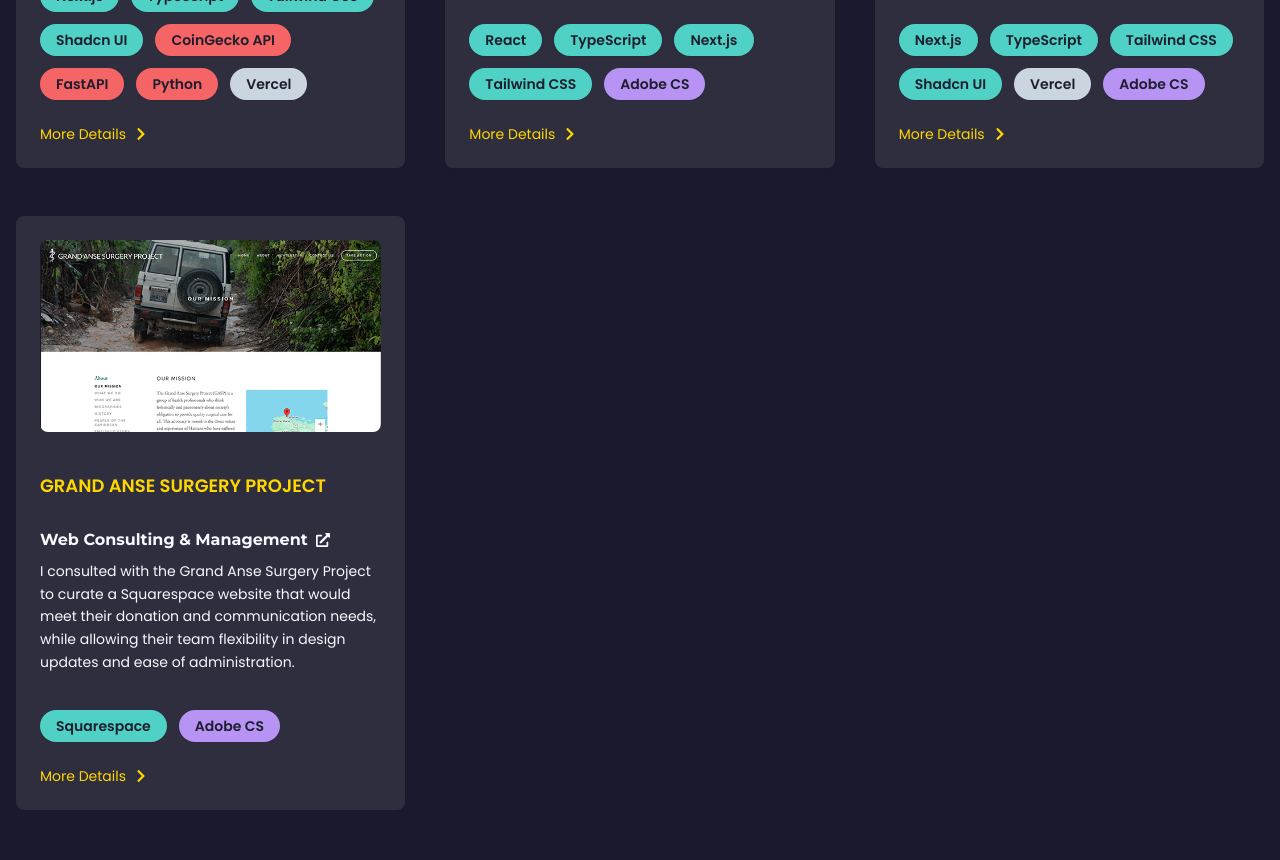
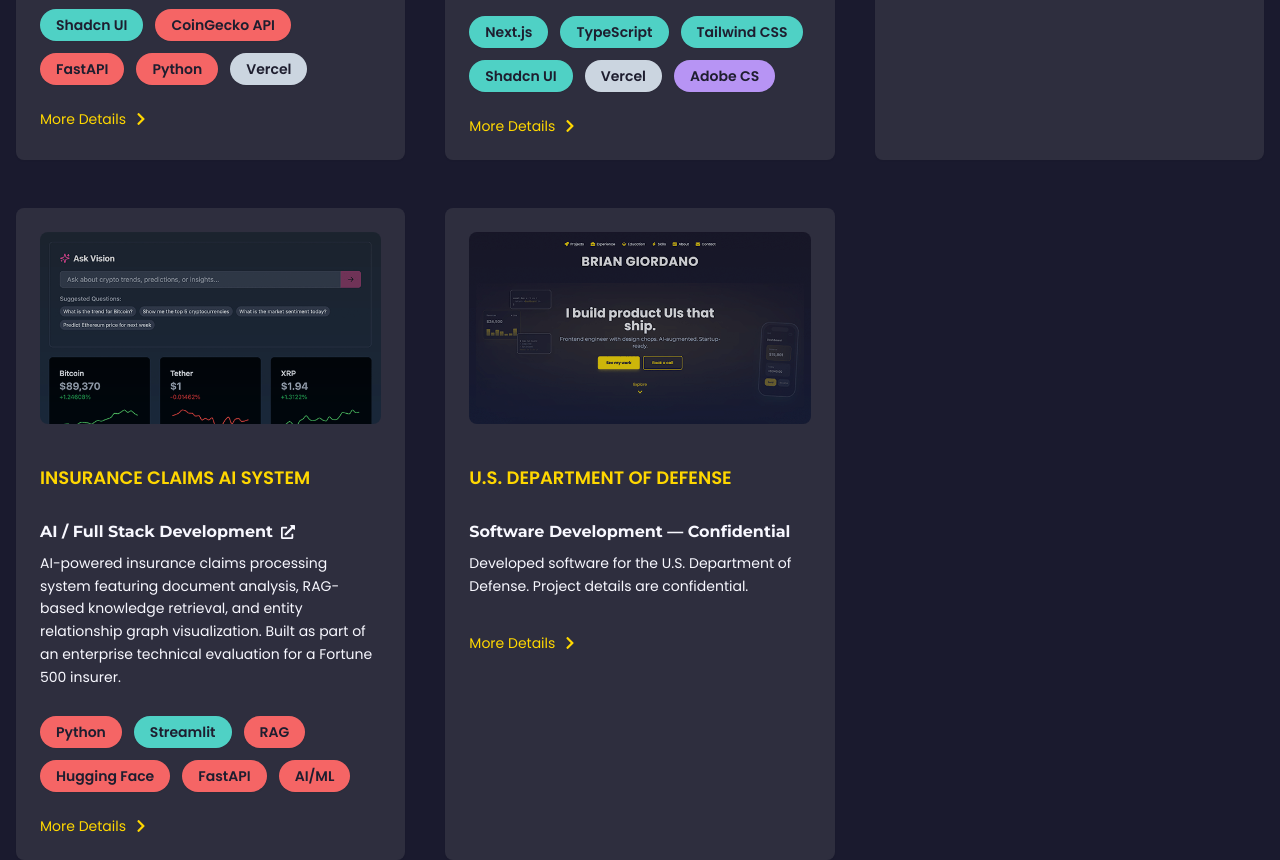
Before and after one commit to brian-giordano/portfolio-2024, a Next.js app: page / in a window 1280 px wide. Shown: the part 1560-2420 px from the top of the page. Built offline with nearby package versions, Linux system fonts and the light colour scheme.

Commit message:
update Skills UI and minor Card component UI tweaks.

```diff
--- a/components/ProjectsSection.tsx
+++ b/components/ProjectsSection.tsx
@@ -9,6 +9,8 @@ import VisionDashboardThumbnail from "../assets/images/vision-dashboard-thumbnai
 import PortfolioWebsiteThumbnail from "../assets/images/portfolio-website-thumbnail-v2.png";
 import GaspThumbnail from "../assets/images/portfolio-GASP-thumbnail-v2.png";
 import ChrisStrattonThumbnail from "../assets/images/portfolio-Chirs-Stratton-thumbnail-v2.png";
+import InsuranceAIThumbnail from "../assets/images/vision-dashboard-thumbnail-v2.png"; // temp placeholder
+import DODThumbnail from "../assets/images/portfolio-website-thumbnail-v2.png"; // temp placeholder
 
 import NextImage from "next/image";
 import { motion, AnimatePresence } from "framer-motion";
@@ -78,49 +80,49 @@ const ProjectsSection: React.FC = () => {
           projectImageUrl: VisionDashboardThumbnail.src,
         },
       },
-      {
-        imageUrl: PortfolioWebsiteThumbnail,
-        title: "Portfolio Redesign (This website!)",
-        alt: "Portfolio website screenshot",
-        orgName: "Full Stack Development",
-        orgLink: "",
-        description: (
-          <p className="text-gray-200">
-            This portfolio website represents my creative vision brought to
-            life, designed and built entirely by myself. It showcases my work
-            through custom animations, interactive elements, and thoughtful UI
-            design that reflects my personal aesthetic and technical abilities.
-          </p>
-        ),
-        stackUsed: [
-          { name: "React", category: "Frontend" },
-          { name: "TypeScript", category: "Frontend" },
-          { name: "Next.js", category: "Frontend" },
-          { name: "Tailwind CSS", category: "Frontend" },
-          { name: "Adobe CS", category: "Design" },
-        ],
-        moreDetails: (
-          <div className="text-gray-200">
-            <p>
-              The site features custom animations, interactive UI elements, and
-              a clean, modern design that highlights my skills and projects.
-            </p>
-            <p>
-              Built with React and Next.js, styled with Tailwind CSS, and
-              designed with Adobe Creative Suite.
-            </p>
-          </div>
-        ),
-        sizes: "(max-width: 1024px) 100vw, 1024px",
-        thumbnailConfig: {
-          useStyled: true,
-          accentColor: "gold",
-          bgGradient: "from-mediumCharcoal to-darkSlate",
-          thumbnailType: "portfolioRedesign",
-          animationKey: "scanLine",
-          projectImageUrl: PortfolioWebsiteThumbnail.src,
-        },
-      },
+      // {
+      //   imageUrl: PortfolioWebsiteThumbnail,
+      //   title: "Portfolio Redesign (This website!)",
+      //   alt: "Portfolio website screenshot",
+      //   orgName: "Full Stack Development",
+      //   orgLink: "",
+      //   description: (
+      //     <p className="text-gray-200">
+      //       This portfolio website represents my creative vision brought to
+      //       life, designed and built entirely by myself. It showcases my work
+      //       through custom animations, interactive elements, and thoughtful UI
+      //       design that reflects my personal aesthetic and technical abilities.
+      //     </p>
+      //   ),
+      //   stackUsed: [
+      //     { name: "React", category: "Frontend" },
+      //     { name: "TypeScript", category: "Frontend" },
+      //     { name: "Next.js", category: "Frontend" },
+      //     { name: "Tailwind CSS", category: "Frontend" },
+      //     { name: "Adobe CS", category: "Design" },
+      //   ],
+      //   moreDetails: (
+      //     <div className="text-gray-200">
+      //       <p>
+      //         The site features custom animations, interactive UI elements, and
+      //         a clean, modern design that highlights my skills and projects.
+      //       </p>
+      //       <p>
+      //         Built with React and Next.js, styled with Tailwind CSS, and
+      //         designed with Adobe Creative Suite.
+      //       </p>
+      //     </div>
+      //   ),
+      //   sizes: "(max-width: 1024px) 100vw, 1024px",
+      //   thumbnailConfig: {
+      //     useStyled: true,
+      //     accentColor: "gold",
+      //     bgGradient: "from-mediumCharcoal to-darkSlate",
+      //     thumbnailType: "portfolioRedesign",
+      //     animationKey: "scanLine",
+      //     projectImageUrl: PortfolioWebsiteThumbnail.src,
+      //   },
+      // },
       {
         imageUrl: ChrisStrattonThumbnail,
         title: "Chris Stratton for City Council (In Production)",
@@ -210,6 +212,87 @@ const ProjectsSection: React.FC = () => {
           thumbnailType: "grandAnse",
           animationKey: "scanLine",
           projectImageUrl: GaspThumbnail.src,
+        },
+      },
+      {
+        imageUrl: InsuranceAIThumbnail,
+        title: "Insurance Claims AI System",
+        alt: "Insurance Claims AI dashboard screenshot",
+        orgName: "AI / Full Stack Development",
+        orgLink: "https://insurance-claim-ai.onrender.com",
+        description: (
+          <p>
+            AI-powered insurance claims processing system featuring document
+            analysis, RAG-based knowledge retrieval, and entity relationship
+            graph visualization. Built as part of an enterprise technical
+            evaluation for a Fortune 500 insurer.
+          </p>
+        ),
+        stackUsed: [
+          { name: "Python", category: "Backend" },
+          { name: "Streamlit", category: "Frontend" },
+          { name: "RAG", category: "Backend" },
+          { name: "Hugging Face", category: "Backend" },
+          { name: "FastAPI", category: "Backend" },
+          { name: "AI/ML", category: "Backend" },
+        ],
+        moreDetails: (
+          <div>
+            <p>
+              Built a full AI pipeline for processing insurance claims
+              end-to-end, including document ingestion, NLP extraction, and a
+              RAG-powered knowledge assistant that answers policy questions with
+              confidence scores.
+            </p>
+            <ul>
+              <li>Document analysis & metadata extraction</li>
+              <li>RAG knowledge base with confidence scoring</li>
+              <li>Entity relationship graph visualization</li>
+              <li>Streamlit UI with multi-tab interface</li>
+              <li>Deployed on Render (may take 30s to wake from sleep)</li>
+            </ul>
+          </div>
+        ),
+        sizes: "(max-width: 1024px) 100vw, 1024px",
+        thumbnailConfig: {
+          useStyled: true,
+          accentColor: "gold",
+          bgGradient: "from-mediumCharcoal to-darkSlate",
+          thumbnailType: "cryptoDashboard",
+          animationKey: "scanLine",
+          projectImageUrl: InsuranceAIThumbnail.src,
+        },
+      },
+      {
+        imageUrl: DODThumbnail,
+        title: "U.S. Department of Defense",
+        alt: "Department of Defense project",
+        orgName: "Software Development — Confidential",
+        orgLink: "",
+        description: (
+          <p>
+            Developed software for the U.S. Department of Defense. Project
+            details are confidential.
+          </p>
+        ),
+        stackUsed: [],
+        moreDetails: (
+          <div>
+            <p>
+              Engaged as a software developer on a U.S. Department of Defense
+              project. Due to the nature of the work, specific details,
+              technologies, and deliverables cannot be disclosed publicly.
+            </p>
+          </div>
+        ),
+        sizes: "(max-width: 1024px) 100vw, 1024px",
+        thumbnailConfig: {
+          useStyled: true,
+          accentColor: "gold",
+          bgGradient: "from-mediumCharcoal to-darkSlate",
+          thumbnailType: "portfolioRedesign",
+          animationKey: "scanLine",
+          projectImageUrl: DODThumbnail.src,
         },
       },
     ],
--- a/components/SkillsSection.tsx
+++ b/components/SkillsSection.tsx
@@ -1,20 +1,61 @@
 import React from "react";
-import skillsData from "../data/skills.json"; // Ensure this path is correct
-import SkillsCard from "./ui/SkillsCard"; // Ensure this path is correct
+import skillsData from "../data/skills.json";
+import CardsList from "./ui/CardsList";
+import type { CardProps } from "./ui/Card";
+import type { PillCategory } from "./ui/Pill";
 
-// Type assertion for skillsData
-const typedSkillsData = skillsData as Array<{
+type Skill = {
   title: string;
   level: number;
-  category: "Frontend" | "Backend" | "Database" | "DevOps" | "Design"; // Ensure these match your categories
+  category: "Frontend" | "Backend" | "Database" | "DevOps" | "Design";
   subtitles?: string[];
-}>;
+};
+
+const typedSkillsData = skillsData as Skill[];
+
+const categoryOrder: Skill["category"][] = [
+  "Frontend",
+  "Backend",
+  "Design",
+  "Database",
+  "DevOps",
+];
+
+const categoryLabels: Record<Skill["category"], string> = {
+  Frontend: "Frontend & UI",
+  Backend: "Backend & AI",
+  Design: "Design & Creative",
+  Database: "Databases",
+  DevOps: "DevOps & Tooling",
+};
+
+const categoryDescriptions: Record<Skill["category"], string> = {
+  Frontend: "Building fast, responsive, and polished user interfaces.",
+  Backend: "AI pipelines, APIs, automation, and server-side logic.",
+  Design: "Visual design, generative AI, and creative tooling.",
+  Database: "Data modeling and storage solutions.",
+  DevOps: "Version control, deployment, and developer tooling.",
+};
 
 const SkillsSection: React.FC = () => {
+  const cards: CardProps[] = categoryOrder.map((cat) => {
+    const skills = typedSkillsData.filter((s) => s.category === cat);
+    return {
+      title: categoryLabels[cat],
+      alt: categoryLabels[cat],
+      orgName: "",
+      description: <p>{categoryDescriptions[cat]}</p>,
+      stackUsed: skills.map((s) => ({
+        name: s.title,
+        category: s.category as PillCategory,
+      })),
+    };
+  });
+
   return (
-    <div className="skills-section container mx-auto rounded p-4 m-4 mb-10 md:p-8">
-      <SkillsCard skills={typedSkillsData} />
-    </div>
+    <section id="skills" className="section-content">
+      <CardsList cards={cards} />
+    </section>
   );
 };
 
--- a/components/ui/Card.tsx
+++ b/components/ui/Card.tsx
@@ -66,7 +66,6 @@ const Card: React.FC<CardProps> = ({
         <div className="relative w-full aspect-video mb-6 overflow-hidden rounded-lg group">
           {useStyledThumbnail ? (
             <>
-              {/* Restore your full styled thumbnail code here if more than background */}
               {thumbnailConfig?.projectImageUrl && (
                 <div
                   className="absolute inset-0 bg-cover bg-center bg-no-repeat transition-all duration-500 group-hover:scale-105"
@@ -149,12 +148,12 @@ const Card: React.FC<CardProps> = ({
         </p>
       )}
 
-      <div className="mb-6 text-silverMist text-sm leading-relaxed">
+      <div className="mb-0 text-silverMist text-sm leading-relaxed">
         {description}
       </div>
 
       {stackUsed.length > 0 && (
-        <div className="flex flex-wrap gap-2 mt-auto md:gap-3">
+        <div className="flex flex-wrap gap-2 mt-4 md:gap-3">
           {stackUsed.map((tech) => (
             <Pill key={tech.name} text={tech.name} category={tech.category} />
           ))}
--- a/data/skills.json
+++ b/data/skills.json
@@ -1,96 +1,46 @@
 [
+  { "title": "React", "level": 8, "category": "Frontend" },
+  { "title": "Next.js", "level": 8, "category": "Frontend" },
+  { "title": "TypeScript", "level": 7, "category": "Frontend" },
+  { "title": "JavaScript", "level": 9, "category": "Frontend" },
+  { "title": "HTML & CSS", "level": 10, "category": "Frontend" },
+  { "title": "Tailwind CSS", "level": 8, "category": "Frontend" },
+  { "title": "Framer Motion", "level": 7, "category": "Frontend" },
   {
-    "title": "React",
-    "level": 7,
-    "category": "Frontend"
+    "title": "Component Libraries",
+    "level": 8,
+    "category": "Frontend",
+    "subtitles": ["Shadcn UI, Material UI, Chakra UI"]
+  },
+  { "title": "Python", "level": 7, "category": "Backend" },
+  {
+    "title": "AI Agent Orchestration",
+    "level": 8,
+    "category": "Backend",
+    "subtitles": ["LLMs, RAG, automated pipelines"]
   },
   {
-    "title": "Typescript",
-    "level": 7,
-    "category": "Frontend"
+    "title": "AI Tooling & Workflows",
+    "level": 9,
+    "category": "Backend",
+    "subtitles": ["Claude, ChatGPT, Abacus.AI, Antigravity"]
   },
+  { "title": "REST APIs", "level": 8, "category": "Backend" },
+  { "title": "UI/UX Design", "level": 9, "category": "Design" },
   {
-    "title": "Javascript",
-    "level": 8,
-    "category": "Frontend"
-  },
-  {
-    "title": "Tailwind CSS",
-    "level": 7,
-    "category": "Frontend"
-  },
-  {
-    "title": "Electron",
-    "level": 7,
-    "category": "Frontend"
-  },
-  {
-    "title": "Databases",
-    "level": 6,
-    "category": "Database",
-    "subtitles": ["MongoDB, MySQL"]
-  },
-  {
-    "title": "Modern Frameworks",
-    "level": 7,
-    "category": "Frontend",
-    "subtitles": ["Material UI, Bootstrap, Chakra UI"]
-  },
-  {
-    "title": "HTML",
-    "level": 10,
-    "category": "Frontend"
-  },
-  {
-    "title": "CSS",
-    "level": 10,
-    "category": "Frontend"
-  },
-  {
-    "title": "C, C#, C++",
-    "level": 5,
-    "category": "Backend"
-  },
-  {
-    "title": "Java",
-    "level": 5,
-    "category": "Backend"
-  },
-  {
-    "title": "Git, Github",
-    "level": 8,
-    "category": "DevOps"
-  },
-  {
-    "title": "Unity",
-    "level": 4,
-    "category": "Backend"
-  },
-  {
-    "title": "App/Web Design",
+    "title": "Generative AI",
     "level": 9,
-    "category": "Design"
+    "category": "Design",
+    "subtitles": ["Midjourney (4 years), Suno, image & audio pipelines"]
   },
   {
     "title": "Design Tools",
-    "level": 10,
+    "level": 9,
     "category": "Design",
-    "subtitles": ["Adobe Suite, Sketch"]
+    "subtitles": ["Adobe Suite, Figma, Sketch"]
   },
-  {
-    "title": "Project Management",
-    "level": 8,
-    "category": "DevOps"
-  },
-  {
-    "title": "Jira",
-    "level": 8,
-    "category": "DevOps"
-  },
-  {
-    "title": "Diagramming Software",
-    "level": 8,
-    "category": "DevOps",
-    "subtitles": ["Visio, LucidChart, UML"]
-  }
+  { "title": "MongoDB", "level": 6, "category": "Database" },
+  { "title": "MySQL", "level": 6, "category": "Database" },
+  { "title": "Git & GitHub", "level": 8, "category": "DevOps" },
+  { "title": "Vercel / Deployment", "level": 8, "category": "DevOps" }
 ]
```
